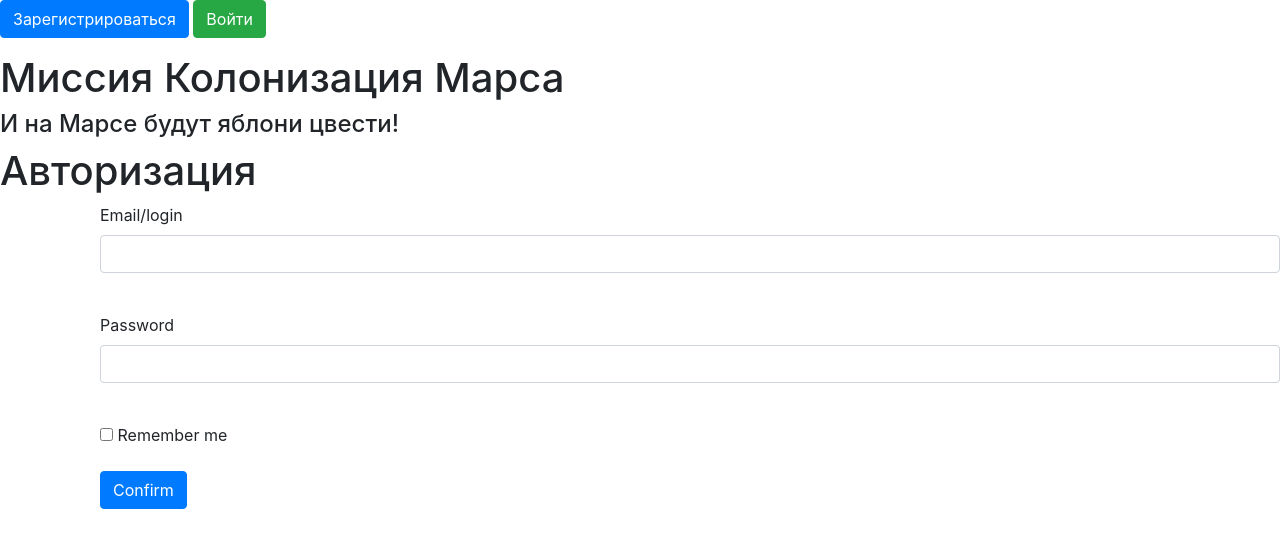
After one commit to Rustemiq/SQLAlchemy, a Flask app: page /login in a window 1280 px wide. The commit adds this page. Shown: the top 548 px of the page. Run offline with Flask 3, Linux system fonts and the light colour scheme; some libraries are stand-ins or nearby versions.

Commit message:
Added login form

```diff
--- a/data/__all_models.py
+++ b/data/__all_models.py
@@ -1,2 +1,3 @@
 from . import users
 from . import jobs
+from . import departaments
--- a/data/users.py
+++ b/data/users.py
@@ -2,9 +2,10 @@ import sqlalchemy
 import datetime
 from .db_session import SqlAlchemyBase
 from werkzeug.security import generate_password_hash, check_password_hash
+from flask_login import UserMixin
 
 
-class User(SqlAlchemyBase):
+class User(SqlAlchemyBase, UserMixin):
     __tablename__ = 'users'
 
     id = sqlalchemy.Column(sqlalchemy.Integer,
--- /dev/null
+++ b/forms/user_login.py
@@ -0,0 +1,10 @@
+from flask_wtf import FlaskForm
+from wtforms import PasswordField, SubmitField, BooleanField, StringField
+from wtforms.validators import DataRequired
+
+
+class LoginForm(FlaskForm):
+    login = StringField('Email/login', validators=[DataRequired()])
+    password = PasswordField('Password', validators=[DataRequired()])
+    remember_me = BooleanField('Remember me')
+    submit = SubmitField('Confirm')
--- a/forms/user.py
+++ b/forms/user_registration.py
@@ -1,5 +1,5 @@
 from flask_wtf import FlaskForm
-from wtforms import PasswordField, StringField, TextAreaField, SubmitField, EmailField, IntegerField
+from wtforms import PasswordField, StringField, SubmitField, IntegerField
 from wtforms.validators import DataRequired
 
 
--- a/main.py
+++ b/main.py
@@ -2,13 +2,22 @@ from data.create_db import create_db, get_sess
 from data import db_session
 from data.users import User
 from data.jobs import Job
-from forms.user import RegisterForm
+from forms.user_registration import RegisterForm
+from forms.user_login import LoginForm
 
 from flask import Flask, render_template, redirect
-
+from flask_login import login_user, LoginManager, current_user, login_required, logout_user
 
 app = Flask(__name__)
 app.config['SECRET_KEY'] = 'yandexlyceum_secret_key'
+login_manager = LoginManager()
+login_manager.init_app(app)
+
+
+@login_manager.user_loader
+def load_user(user_id):
+    db_sess = get_sess()
+    return db_sess.query(User).get(user_id)
 
 
 @app.route('/')
@@ -16,7 +25,7 @@ app.config['SECRET_KEY'] = 'yandexlyceum_secret_key'
 def works_log():
     db_sess = get_sess()
     jobs = db_sess.query(Job).all()
-    return render_template('works_log.html', jobs=jobs)
+    return render_template('works_log.html', jobs=jobs, current_user=current_user)
 
 
 @app.route('/register', methods=['GET', 'POST'])
@@ -48,6 +57,28 @@ def reqister():
     return render_template('register.html', title='Регистрация', form=form)
 
 
+@app.route('/login', methods=['GET', 'POST'])
+def login():
+    form = LoginForm()
+    if form.validate_on_submit():
+        db_sess = get_sess()
+        user = db_sess.query(User).filter(User.login == form.login.data).first()
+        if user and user.check_password(form.password.data):
+            login_user(user, remember=form.remember_me.data)
+            return redirect("/works_log")
+        return render_template('login.html',
+                               message="Неправильный логин или пароль",
+                               form=form)
+    return render_template('login.html', title='Авторизация', form=form)
+
+
+@app.route('/logout')
+@login_required
+def logout():
+    logout_user()
+    return redirect("/")
+
+
 if __name__ == '__main__':
     #create_db()
     app.run(port=8080, host='127.0.0.1')
--- a/templates/base.html
+++ b/templates/base.html
@@ -10,6 +10,15 @@
         <link rel="stylesheet" type="text/css" href="static/css/style.css" />
     </head>
     <body>
+        {% if current_user.is_authenticated %}
+            <a>{{ current_user }}</a></br>
+            <a class="navbar-brand" href="/logout">Выйти</a>
+        {% else %}
+            <p>
+                <a class="btn btn-primary " href="/register">Зарегистрироваться</a>
+                <a class="btn btn-success" href="/login">Войти</a>
+            </p>
+        {% endif %}
         <h1>Миссия Колонизация Марса</h1>
         <h4>И на Марсе будут яблони цвести!</h4>
         {% block content %}{% endblock %}
--- /dev/null
+++ b/templates/login.html
@@ -0,0 +1,29 @@
+{% extends "base.html" %}
+
+{% block content %}
+    <h1>Авторизация</h1>
+    <form action="" method="post">
+        {{ form.hidden_tag() }}
+        <p>
+            {{ form.login.label }}<br>
+            {{ form.login(class="form-control") }}<br>
+            {% for error in form.login.errors %}
+                <div class="alert alert-danger" role="alert">
+                    {{ error }}
+                </div>
+            {% endfor %}
+        </p>
+        <p>
+            {{ form.password.label }}<br>
+            {{ form.password(class="form-control", type="password") }}<br>
+            {% for error in form.password.errors %}
+                <div class="alert alert-danger" role="alert">
+                    {{ error }}
+                </div>
+            {% endfor %}
+        </p>
+        <p>{{ form.remember_me() }} {{ form.remember_me.label }}</p>
+        <p>{{ form.submit(type="submit", class="btn btn-primary") }}</p>
+        <div>{{ message }}</div>
+    </form>
+{% endblock %}
```
Also changed, not shown: data/departaments.py (added, +14 -0 lines), db/mars_explorer.db.
